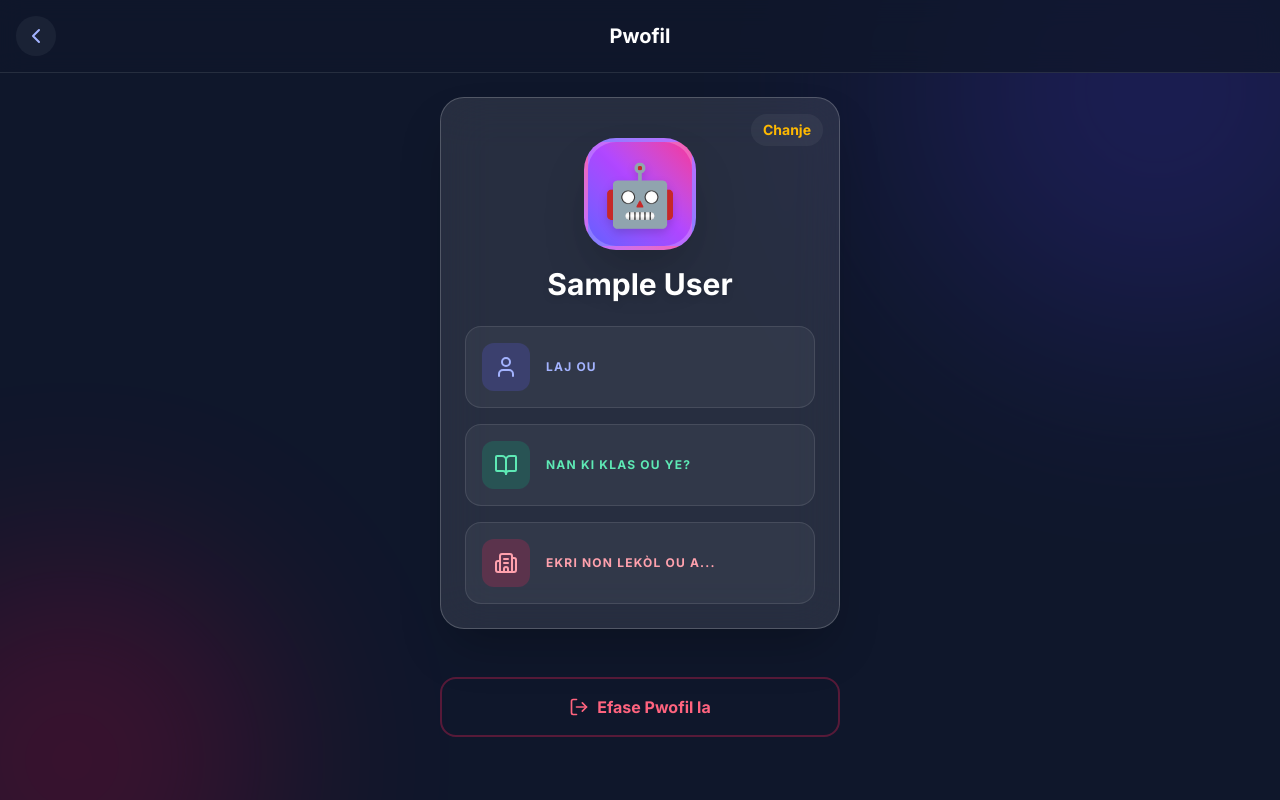
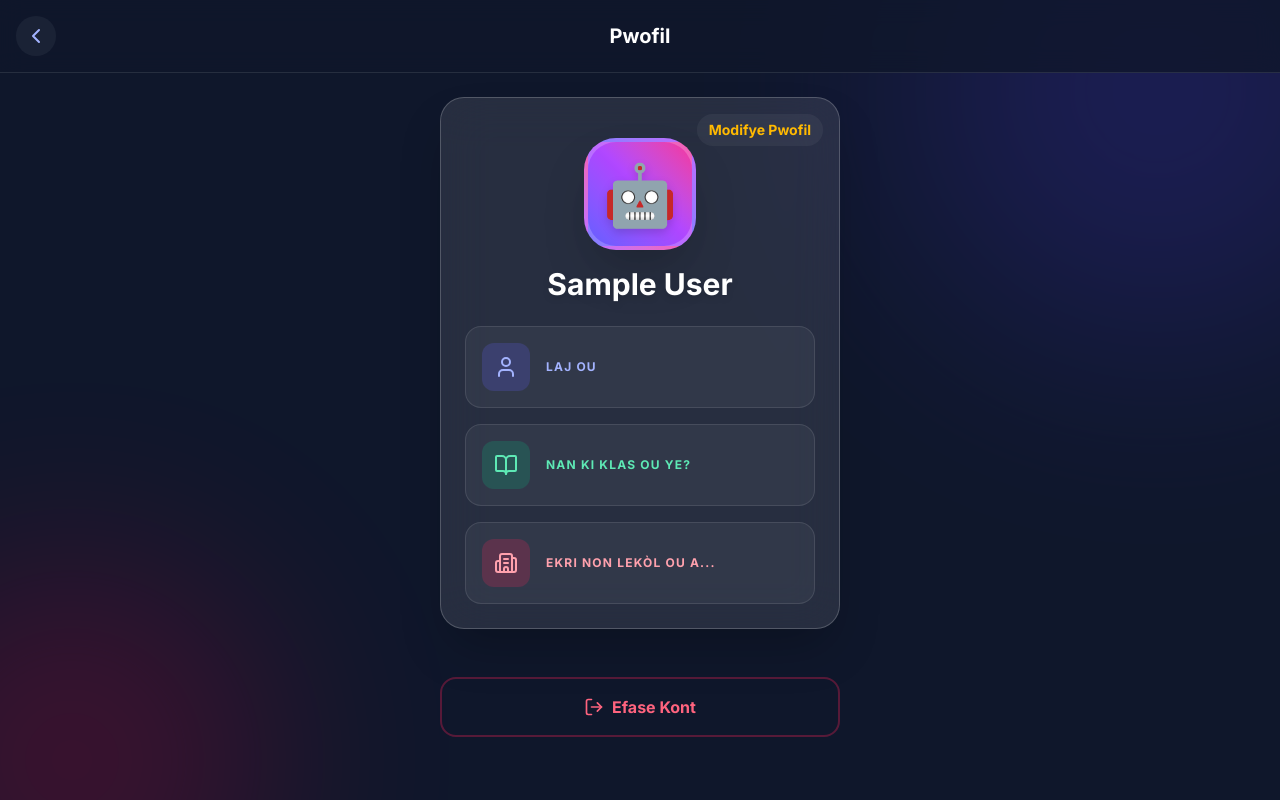
Before and after one commit to issaberger/Konek, a React (Vite) app: page /profile in a window 1280 px wide. Built offline with nearby package versions, Linux system fonts and the light colour scheme; sample sign-in values are in the browser's storage.

Commit message:
refactor(i18n): Remove unused profile translation keys
Removes obsolete keys for 'confirmDeleteAccount', 'deleteAccount', 'editProfile', 'save', 'cancel', and 'name' from the Haitian Creole and French translations. These keys are no longer present in the application's UI.

```diff
--- a/src/contexts/LanguageContext.tsx
+++ b/src/contexts/LanguageContext.tsx
@@ -130,12 +130,6 @@ export const translations: Translations = {
   level: { ht: 'ETAP', fr: 'ÉTAPE' },
 
   // Profile Additions
-  confirmDeleteAccount: { ht: 'Èske w sèten w vle efase pwofil ou a? Tout done w yo ap pèdi.', fr: 'Êtes-vous sûr de vouloir supprimer votre profil ? Toutes vos données seront perdues.' },
-  deleteAccount: { ht: 'Efase Pwofil la', fr: 'Supprimer le profil' },
-  editProfile: { ht: 'Chanje', fr: 'Modifier' },
-  save: { ht: 'Sove', fr: 'Enregistrer' },
-  cancel: { ht: 'Anile', fr: 'Annuler' },
-  name: { ht: 'Non', fr: 'Nom' },
   chooseAvatar: { ht: 'Chwazi yon Avatar', fr: 'Choisir un avatar' },
   editAvatar: { ht: 'Chanje Avatar', fr: 'Modifier l\'avatar' },
 };
```
